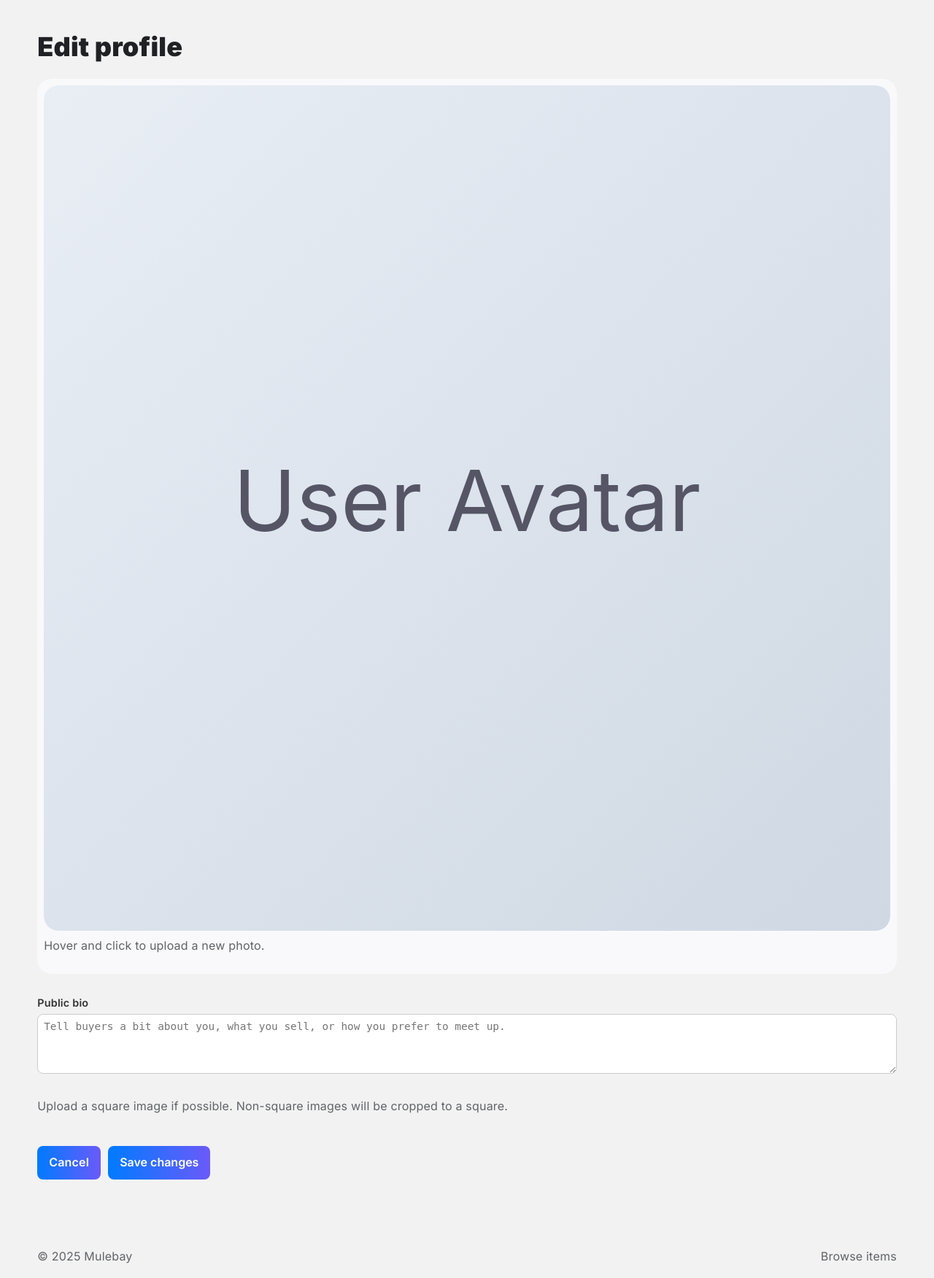
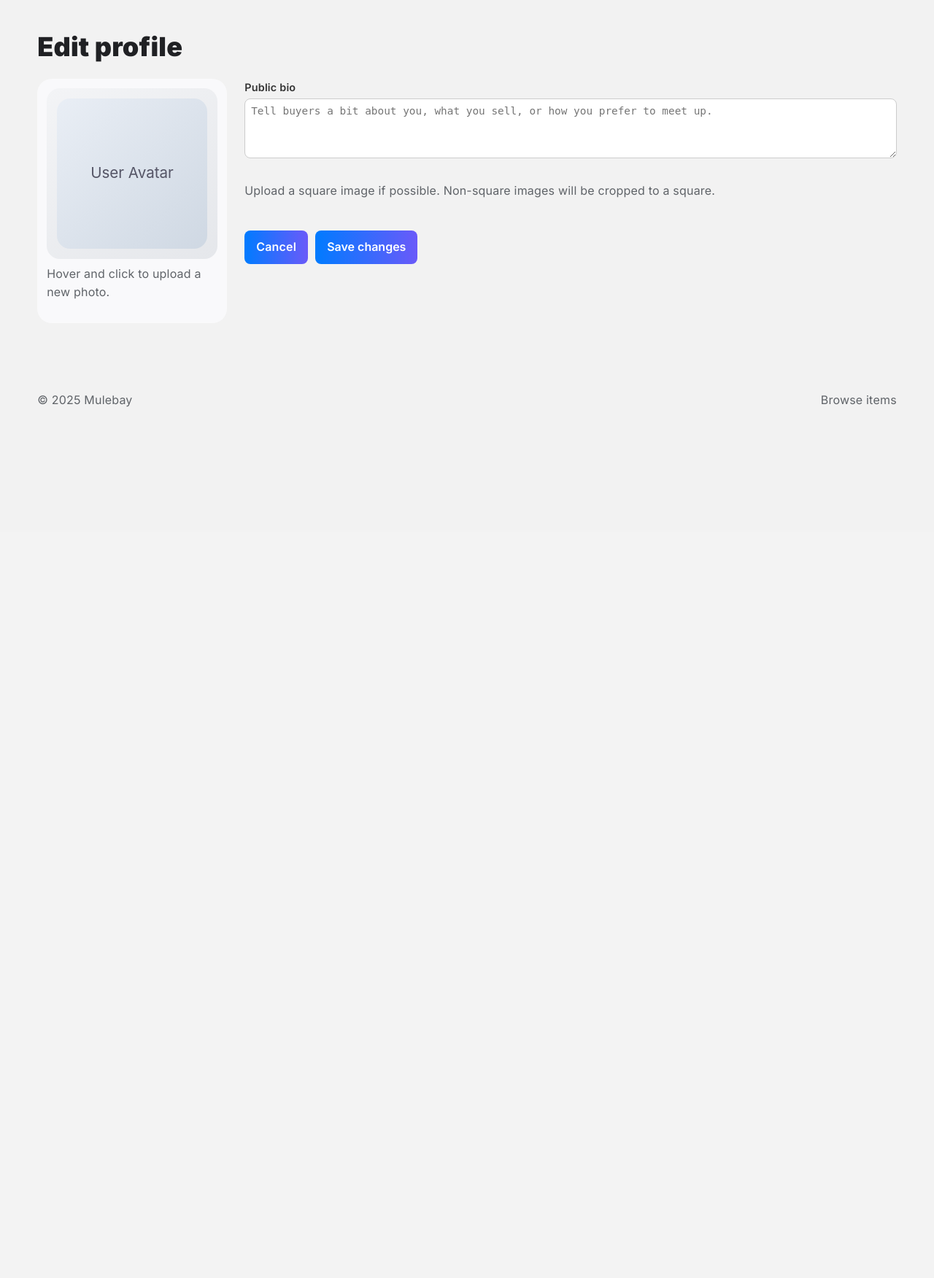
Before and after one commit to jctjad/marketplace, a Flask app: page /profile/edit in a window 1280 px wide. Shown: the part 71-1823 px from the top of the page at 73% size. After the commit the page ends 629 px from the top, so only its background shows below. Run offline with Flask 3, Linux system fonts and the light colour scheme; the visitor is signed in with stand-in values (Sample User, id 1); data that the repository does not hold is empty.

Commit message:
updated the edit profile styling

```diff
--- a/website/static/script.js
+++ b/website/static/script.js
@@ -505,7 +505,7 @@ async function loadProfileData() {
     if (bioEl) {
       bioEl.textContent =
         user.profile_description ||
-        "No bio yet. Click “Edit profile” to add a public bio.";
+        "Hello Mules!";
     }
     if (avatarEl) {
       avatarEl.src = user.profile_image || "/static/assets/avatar.svg";
--- a/website/static/styles.css
+++ b/website/static/styles.css
@@ -162,13 +162,14 @@ button { font: inherit; color: inherit; background: none; border: 0; cursor: poi
 .specs { margin-top: 8px; border-top: 1px solid var(--bd); padding-top: 12px; color: var(--muted); }
 
 /* Profile */
-/* === Profile layout === */
-.profile {
+/* === Profile layout (view profile page) === */
+body[data-page="profile"] .profile {
   display: flex;
   flex-direction: column;
   gap: 28px;
   margin-top: 8px;
 }
+
 
 /* Profile card: avatar + text */
 .profile-card {
@@ -1010,3 +1011,51 @@ button { font: inherit; color: inherit; background: none; border: 0; cursor: poi
 #messages {
   display: none;
 }
+
+/* === Edit profile layout (two columns) === */
+body[data-page="edit-profile"] .profile--edit {
+  display: flex;
+  gap: 24px;
+  align-items: flex-start;
+  margin-top: 8px;
+}
+
+/* Left column: avatar card (similar size to original ~220–260px) */
+body[data-page="edit-profile"] .profile--edit .avatar {
+  flex: 0 0 260px;
+  border-radius: calc(var(--radius) + 6px);
+  border: 1px solid var(--bd);
+  background: var(--panel);
+  padding: 12px;
+}
+
+/* Gradient frame + square image */
+body[data-page="edit-profile"] .profile--edit .avatar-frame {
+  border-radius: calc(var(--radius) + 4px);
+  background: linear-gradient(145deg, #f3f4f6, #e5e7eb);
+  padding: 14px;
+}
+
+body[data-page="edit-profile"] .profile--edit .profile__avatar {
+  width: 100%;
+  aspect-ratio: 1 / 1;
+  object-fit: cover;
+  border-radius: calc(var(--radius) + 4px);
+}
+
+/* Right column: form stretches */
+body[data-page="edit-profile"] .profile--edit .prose {
+  flex: 1 1 auto;
+}
+
+/* Responsive: stack on small screens */
+@media (max-width: 720px) {
+  body[data-page="edit-profile"] .profile--edit {
+    flex-direction: column;
+  }
+
+  body[data-page="edit-profile"] .profile--edit .avatar {
+    flex: 0 0 auto;
+    max-width: 260px;
+  }
+}
--- a/website/templates/edit_profile.html
+++ b/website/templates/edit_profile.html
@@ -35,7 +35,7 @@
   <main class="page container">
     <h1 class="page__title">Edit profile</h1>
 
-    <section class="profile">
+    <section class="profile profile--edit">
       <!-- Left: avatar preview with hover overlay -->
       <div class="avatar">
         <div class="avatar-frame">
```
